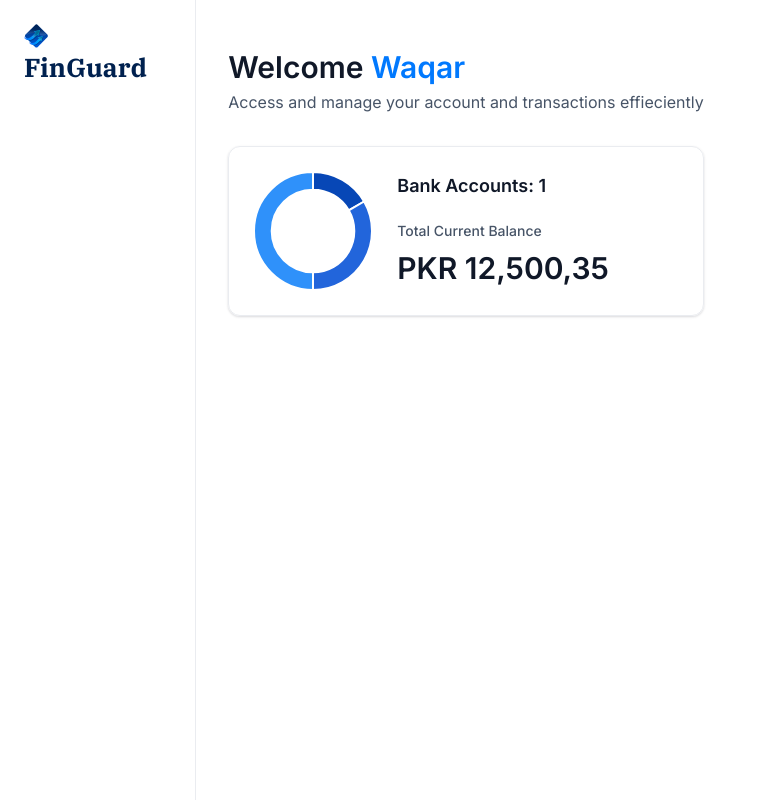
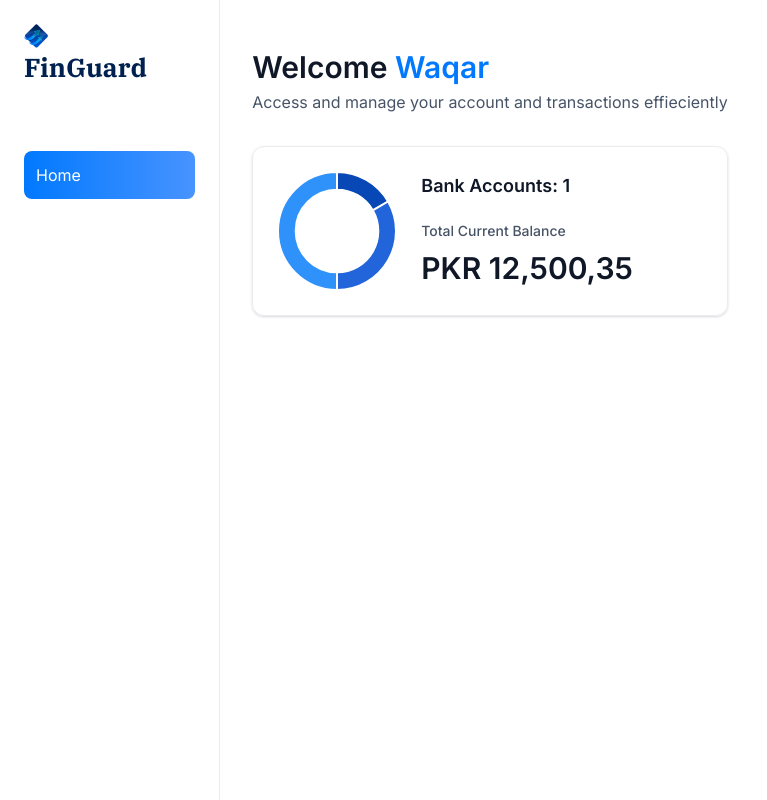
Before and after one commit to Rana5539/banking_app, a Next.js app: page / in a window 1280 px wide. Shown: the whole page, without its empty margins (0-767 px from the left). Built offline with nearby package versions, Linux system fonts and the light colour scheme.

Commit message:
sidebar home color

```diff
--- a/components/Sidebar.tsx
+++ b/components/Sidebar.tsx
@@ -1,9 +1,13 @@
+'use client'
 import { sidebarLinks } from '@/constants'
+import { cn } from '@/lib/utils'
 import Image from 'next/image'
 import Link from 'next/link'
+import { usePathname } from 'next/navigation'
 import React from 'react'
 
 const Sidebar = ({user}: SiderbarProps) => {
+    const pathname = usePathname();
   return (
     <section className='sidebar'>
     <nav className='flex flex-col gap-4'>
@@ -16,8 +20,11 @@ const Sidebar = ({user}: SiderbarProps) => {
         </Link>
 
         {sidebarLinks.map((item) =>{
+            const isActive = pathname == item.route || pathname.startsWith(`${item.route}/`)
             return(
-                <Link href={item.route} key={item.label}>
+                <Link href={item.route} key={item.label} className={cn('sidebar-link', {
+                    'bg-bank-gradient': isActive
+                })}>
                     {item.label}
                 </Link>
             )
```
